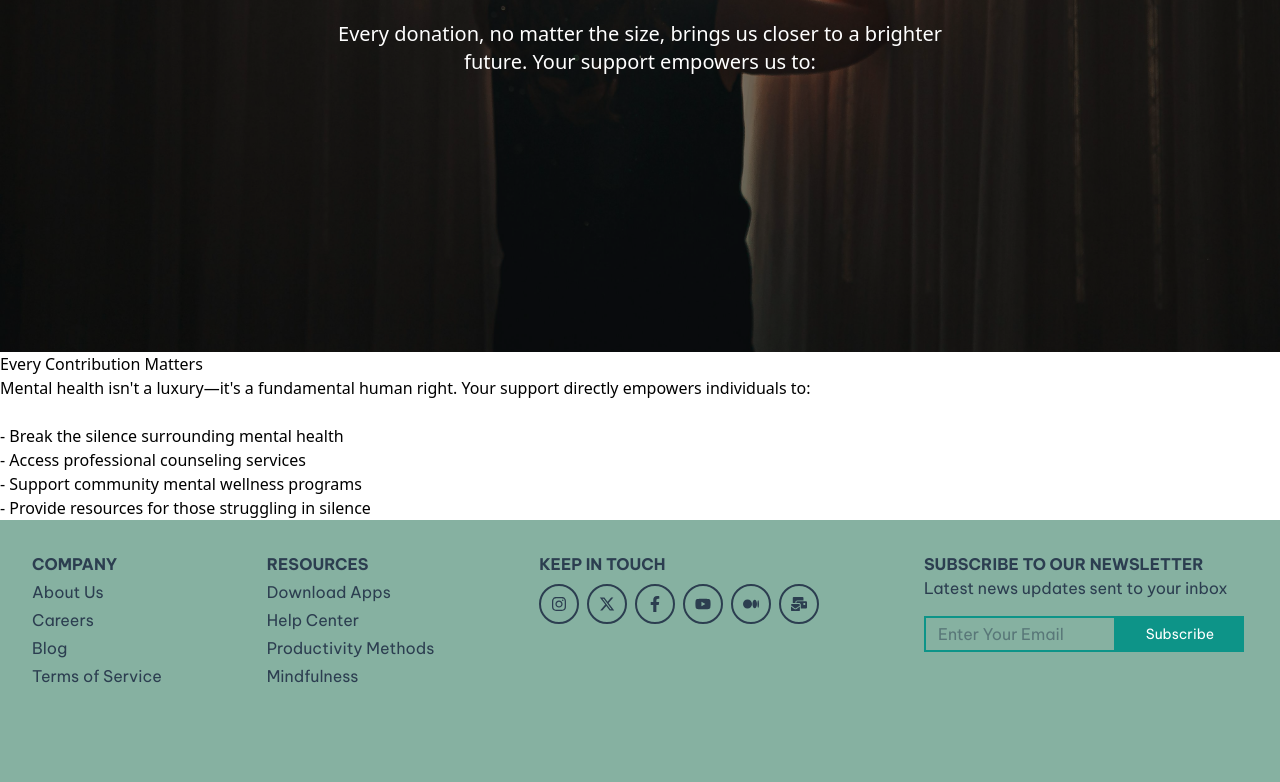
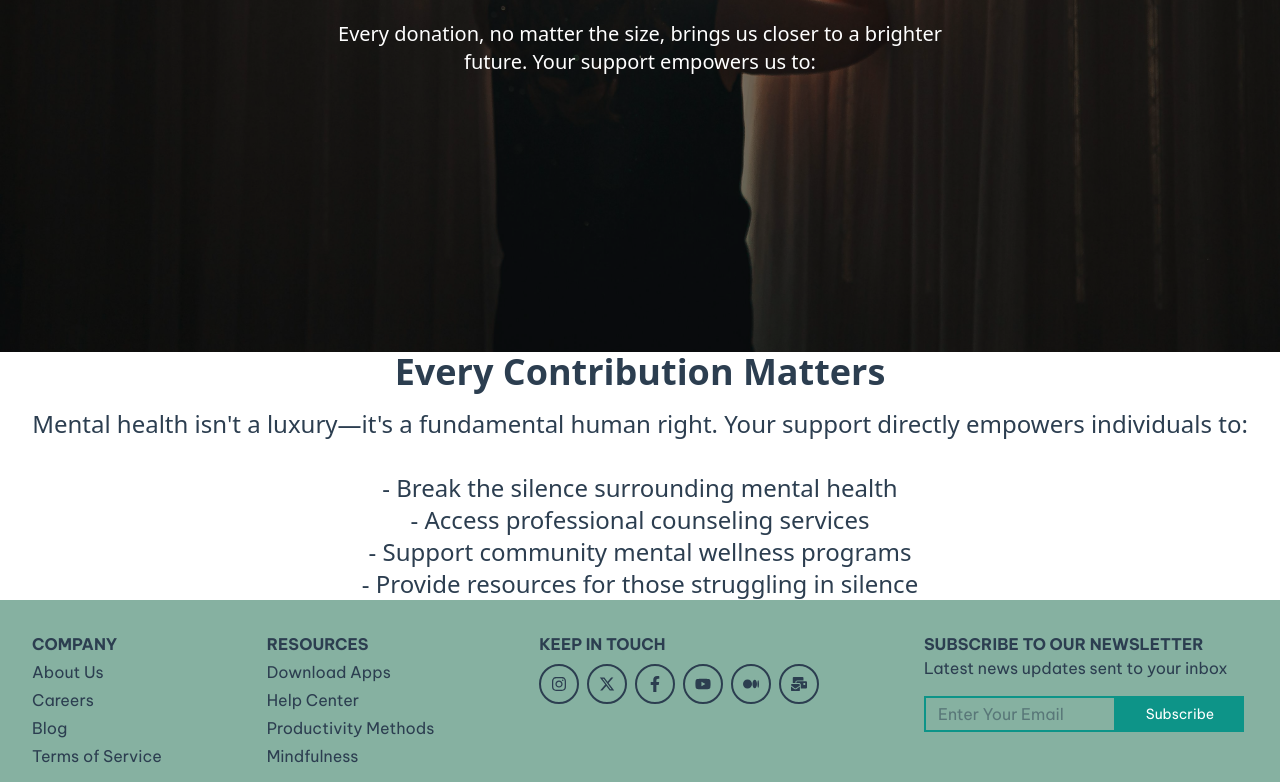
Before and after one commit to EmperorSmiles/Clarity, a React (Vite) app: page /donate in a window 1280 px wide. Shown: the part 448-1230 px from the top of the page. Built offline with nearby package versions, Linux system fonts and the light colour scheme.

Commit message:
Cooking texts

```diff
--- a/src/components/DonateBody.tsx
+++ b/src/components/DonateBody.tsx
@@ -3,8 +3,10 @@ import React from "react";
 const DonateBody = () => {
   return (
     <div>
-      <div>
-        <h2>Every Contribution Matters</h2>
+      <div className="items-center justify-center h-full text-text-light text-center text-lg md:text-2xl">
+        <h2 className="text-2xl md:text-4xl mb-4 font-semibold">
+          Every Contribution Matters
+        </h2>
         <p>
           Mental health isn't a luxury—it's a fundamental human right. Your
           support directly empowers individuals to:
```
